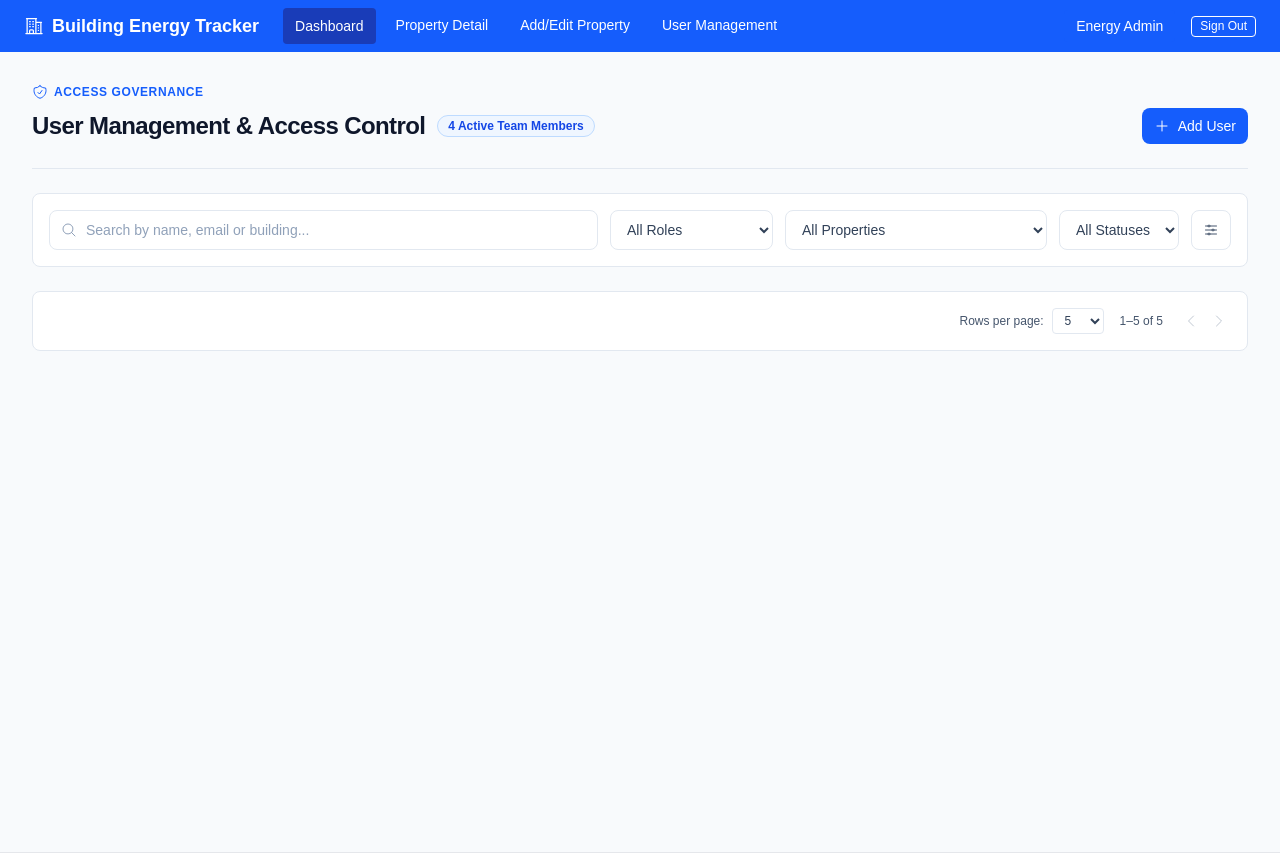
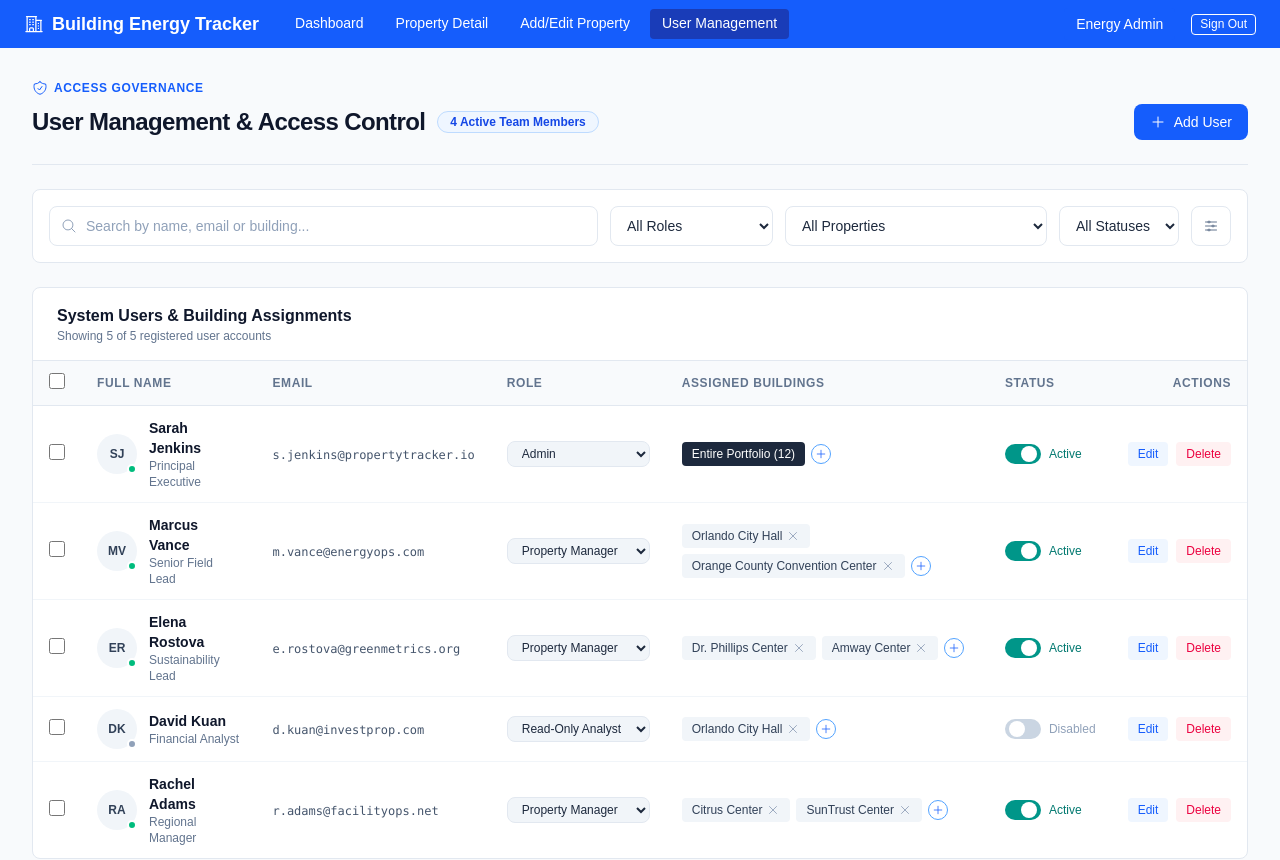
Before and after one commit to steven-pride/CEN4910, a Next.js app: page /admin in a window 1280 px wide. Shown: the top 860 px of the page. Built offline with nearby package versions, Linux system fonts and the light colour scheme.

Commit message:
Refine UI styles for tables, filters, and buttons; integrate UserManagementTable with mock data.

```diff
--- a/app/admin/components/AdminFilterToolbar.tsx
+++ b/app/admin/components/AdminFilterToolbar.tsx
@@ -14,7 +14,7 @@ export default function AdminFilterToolbar() {
         <input
           type="text"
           placeholder="Search by name, email or building..."
-          className="w-full h-10 pl-9 pr-4 text-sm bg-white border border-slate-200 rounded-lg text-slate-900 placeholder-slate-400 focus:outline-none focus:ring-2 focus:ring-blue-500 focus:border-blue-500"
+          className="w-full h-10 pl-9 pr-4 text-sm bg-white border border-slate-200 rounded-lg text-slate-800 placeholder:text-slate-400 focus:outline-none focus:ring-2 focus:ring-blue-500"
         />
       </div>
 
@@ -22,7 +22,7 @@ export default function AdminFilterToolbar() {
       <div className="flex flex-wrap items-center gap-3">
         <select
           defaultValue="All"
-          className="h-10 px-3 text-sm bg-white border border-slate-200 rounded-lg text-slate-700 focus:outline-none focus:ring-2 focus:ring-blue-500 focus:border-blue-500"
+          className="h-10 px-3 text-sm bg-white border border-slate-200 rounded-lg text-slate-800 focus:outline-none focus:ring-2 focus:ring-blue-500"
         >
           <option value="All">All Roles</option>
           <option value="Admin">Admin</option>
@@ -32,7 +32,7 @@ export default function AdminFilterToolbar() {
 
         <select
           defaultValue="All"
-          className="h-10 px-3 text-sm bg-white border border-slate-200 rounded-lg text-slate-700 focus:outline-none focus:ring-2 focus:ring-blue-500 focus:border-blue-500"
+          className="h-10 px-3 text-sm bg-white border border-slate-200 rounded-lg text-slate-800 focus:outline-none focus:ring-2 focus:ring-blue-500"
         >
           <option value="All">All Properties</option>
           <option value="Orlando City Hall">Orlando City Hall</option>
@@ -45,7 +45,7 @@ export default function AdminFilterToolbar() {
 
         <select
           defaultValue="All"
-          className="h-10 px-3 text-sm bg-white border border-slate-200 rounded-lg text-slate-700 focus:outline-none focus:ring-2 focus:ring-blue-500 focus:border-blue-500"
+          className="h-10 px-3 text-sm bg-white border border-slate-200 rounded-lg text-slate-800 focus:outline-none focus:ring-2 focus:ring-blue-500"
         >
           <option value="All">All Statuses</option>
           <option value="Active">Active</option>
@@ -54,7 +54,7 @@ export default function AdminFilterToolbar() {
 
         <button
           type="button"
-          className="flex items-center justify-center w-10 h-10 text-slate-600 bg-white border border-slate-200 rounded-lg hover:bg-slate-50 focus:outline-none focus:ring-2 focus:ring-blue-500"
+          className="flex items-center justify-center w-10 h-10 text-slate-500 bg-white border border-slate-200 rounded-lg hover:bg-slate-50 focus:outline-none focus:ring-2 focus:ring-blue-500"
           title="Toggle advanced filters"
           aria-label="Toggle advanced filters"
         >
--- a/app/admin/components/AdminHeader.tsx
+++ b/app/admin/components/AdminHeader.tsx
@@ -24,7 +24,7 @@ export default function AdminHeader({
           <h1 className="text-2xl font-bold tracking-tight text-slate-900">
             User Management & Access Control
           </h1>
-          <span className="inline-flex items-center px-2.5 py-0.5 rounded-full text-xs font-semibold bg-blue-50 text-blue-700 border border-blue-200">
+          <span className="inline-flex items-center px-3 py-0.5 rounded-full text-xs font-semibold bg-blue-50 text-blue-700 border border-blue-200">
             {totalActiveCount} Active Team Members
           </span>
         </div>
@@ -32,7 +32,7 @@ export default function AdminHeader({
         <div className="flex items-center gap-3">
           <button
             type="button"
-            className="inline-flex items-center gap-2 px-3 py-2 text-sm font-medium text-white bg-blue-600 rounded-lg hover:bg-blue-700 focus:outline-none focus:ring-2 focus:ring-blue-500"
+            className="flex items-center gap-2 px-4 py-2 text-sm font-medium text-white bg-blue-600 rounded-lg hover:bg-blue-700 focus:outline-none focus:ring-2 focus:ring-blue-500"
           >
             <PlusIcon className="w-4 h-4" />
             <span>Add User</span>
--- a/app/admin/components/UserManagementTable.tsx
+++ b/app/admin/components/UserManagementTable.tsx
@@ -121,12 +121,6 @@ export default function UserManagementTable({
                         <div>
                           <div className="font-semibold text-slate-900 flex items-center gap-1.5">
                             <span>{user.fullName}</span>
-                            {user.isVerified && (
-                              <CheckBadgeIcon
-                                className="w-4 h-4 text-blue-500 shrink-0"
-                                aria-label="Verified user"
-                              />
-                            )}
                           </div>
                           <div className="text-xs text-slate-500">
                             {user.title}
@@ -213,8 +207,8 @@ export default function UserManagementTable({
                           }`}
                         >
                           <span
-                            className={`inline-block h-4 w-4 transform rounded-full bg-white transition ${
-                              isActive ? "translate-x-4" : "translate-x-0"
+                            className={`inline-block h-4 w-4 my-auto transform rounded-full bg-white transition ${
+                              isActive ? "translate-x-4" : "translate-x-1"
                             }`}
                           />
                         </button>
--- a/app/admin/page.tsx
+++ b/app/admin/page.tsx
@@ -1,5 +1,6 @@
 import AdminFilterToolbar from "./components/AdminFilterToolbar";
 import AdminHeader from "./components/AdminHeader";
+import UserManagementTable from "./components/UserManagementTable";
 import TableFooter from "@/app/ui/TableFooter";
 import { mockUsers } from "@/data/mockUsers";
 
@@ -15,6 +16,9 @@ export default function AdminPage() {
         {/* Filters & Search Toolbar */}
         <AdminFilterToolbar />
 
+        {/* Table Markup & Mock Data Binding */}
+        <UserManagementTable users={mockUsers} />
+
         {/* Table Footer with Pagination */}
         <TableFooter
           pagination={{
--- a/app/ui/NavBar.tsx
+++ b/app/ui/NavBar.tsx
@@ -3,10 +3,12 @@
 import { useState } from "react";
 import Link from "next/link";
 import { BuildingOffice2Icon } from "@heroicons/react/24/outline";
+import clsx from "clsx";
+import { usePathname } from 'next/navigation';
 
 export default function NavBar() {
   const [active, setActive] = useState("Dashboard");
-
+  const pathname = usePathname();
   return (
     <header className="bg-blue-600 text-white">
       <div className="flex items-center justify-between px-6 py-2">
@@ -21,36 +23,40 @@ export default function NavBar() {
             <Link
               href="/"
               onClick={() => setActive("Dashboard")}
-              className={`px-3 py-2 rounded text-sm font-medium ${
-                active === "Dashboard" ? "bg-blue-800" : "hover:bg-blue-700"
-              }`}
+              className={clsx(
+                  'px-3 py-1.5 rounded text-sm font-medium text-center leading-tight hover:bg-blue-700',
+                  { "bg-blue-800": pathname === "/"}
+              )}
             >
               Dashboard
             </Link>
             <Link
               href="/"
               onClick={() => setActive("Property Detail")}
-              className={`px-3 py-1.5 rounded text-sm font-medium text-center leading-tight ${
-                active === "Property Detail" ? "bg-blue-800" : "hover:bg-blue-700"
-              }`}
+              className={clsx(
+                  'px-3 py-1.5 rounded text-sm font-medium text-center leading-tight hover:bg-blue-700',
+                  { "bg-blue-800": pathname === "/property"}
+              )}
             >
               Property Detail
             </Link>
             <Link
               href="/"
               onClick={() => setActive("Add/Edit Property")}
-              className={`px-3 py-1.5 rounded text-sm font-medium text-center leading-tight ${
-                active === "Add/Edit Property" ? "bg-blue-800" : "hover:bg-blue-700"
-              }`}
+              className={clsx(
+                  'px-3 py-1.5 rounded text-sm font-medium text-center leading-tight hover:bg-blue-700',
+                  { "bg-blue-800": pathname === "/property/new"}
+              )}
             >
               Add/Edit Property
             </Link>
             <Link
               href="/admin"
               onClick={() => setActive("User Management")}
-              className={`px-3 py-1.5 rounded text-sm font-medium text-center leading-tight ${
-                active === "User Management" ? "bg-blue-800" : "hover:bg-blue-700"
-              }`}
+              className={clsx(
+                  'px-3 py-1.5 rounded text-sm font-medium text-center leading-tight hover:bg-blue-700',
+                  { "bg-blue-800": pathname === "/admin"}
+              )}
             >
               User Management
             </Link>
--- a/app/ui/TableFooter.tsx
+++ b/app/ui/TableFooter.tsx
@@ -53,7 +53,7 @@ export default function TableFooter({
           <span>Rows per page:</span>
           <select
             defaultValue={pagination.pageSize}
-            className="px-2 py-1 bg-white border border-slate-200 rounded text-slate-700 focus:outline-none focus:ring-2 focus:ring-blue-500"
+            className="border border-slate-200 rounded px-2 py-1 text-xs text-slate-800 bg-white focus:outline-none focus:ring-2 focus:ring-blue-500"
           >
             {pageSizeOptions.map((opt) => (
               <option key={opt} value={opt}>
@@ -73,7 +73,7 @@ export default function TableFooter({
           <button
             type="button"
             disabled={pagination.page <= 1}
-            className="p-1 rounded text-slate-500 hover:bg-slate-100 disabled:opacity-40"
+            className="p-1 rounded border border-slate-200 hover:bg-slate-50 text-slate-600 disabled:opacity-40"
             aria-label="Previous page"
           >
             <ChevronLeftIcon className="w-4 h-4" />
@@ -81,7 +81,7 @@ export default function TableFooter({
           <button
             type="button"
             disabled={pagination.page >= totalPages}
-            className="p-1 rounded text-slate-500 hover:bg-slate-100 disabled:opacity-40"
+            className="p-1 rounded border border-slate-200 hover:bg-slate-50 text-slate-600 disabled:opacity-40"
             aria-label="Next page"
           >
             <ChevronRightIcon className="w-4 h-4" />
--- a/package.json
+++ b/package.json
@@ -10,6 +10,7 @@
   },
   "dependencies": {
     "@heroicons/react": "^2.2.0",
+    "clsx": "^2.1.1",
     "next": "16.3.5",
     "react": "19.2.8",
     "react-dom": "19.2.8"
```
Also changed, not shown: 1 other file (tests, documents, lock files or other folders).
